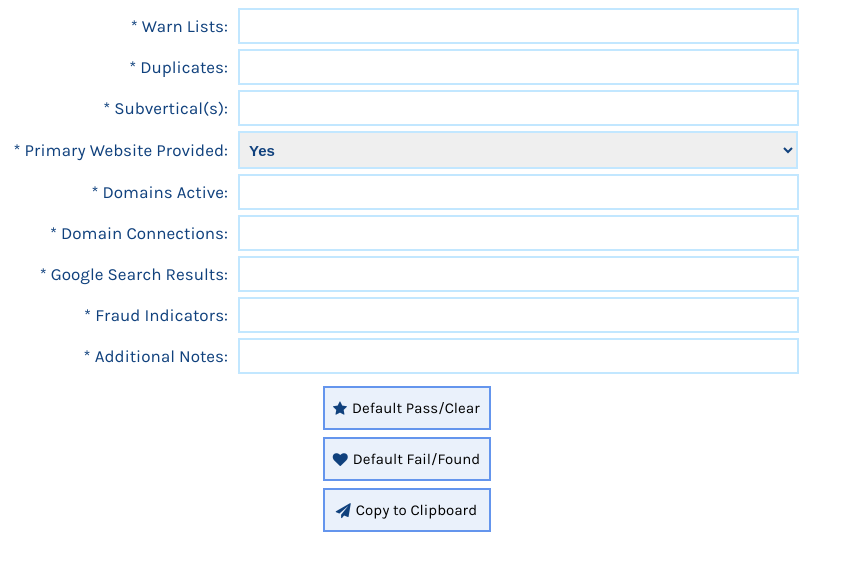
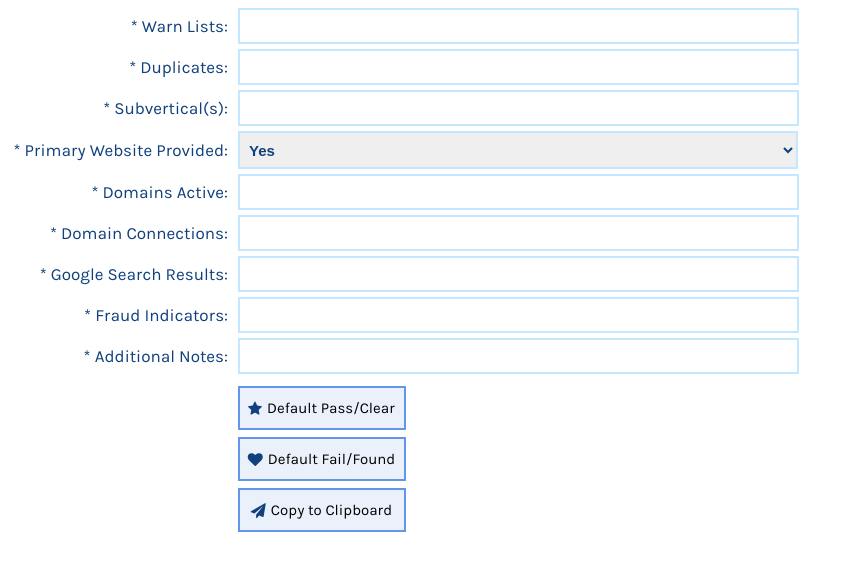
Before and after one commit to L2KD/form-fill-generator, a browser extension: page index.html in a window 1280 px wide. Shown: the whole page, without its empty margins (0-847 px from the left). Drawn offline with Linux system fonts and the light colour scheme.

Commit message:
Update style.css

```diff
--- a/css/style.css
+++ b/css/style.css
@@ -73,7 +73,7 @@ input.input-g:hover {
     border-color: #E5E5E5;
 }
 .button-wrapper {
-    width: 790px;
+    width: 620px;
     text-align: center;
     display: flex;
     justify-content: center;
```
